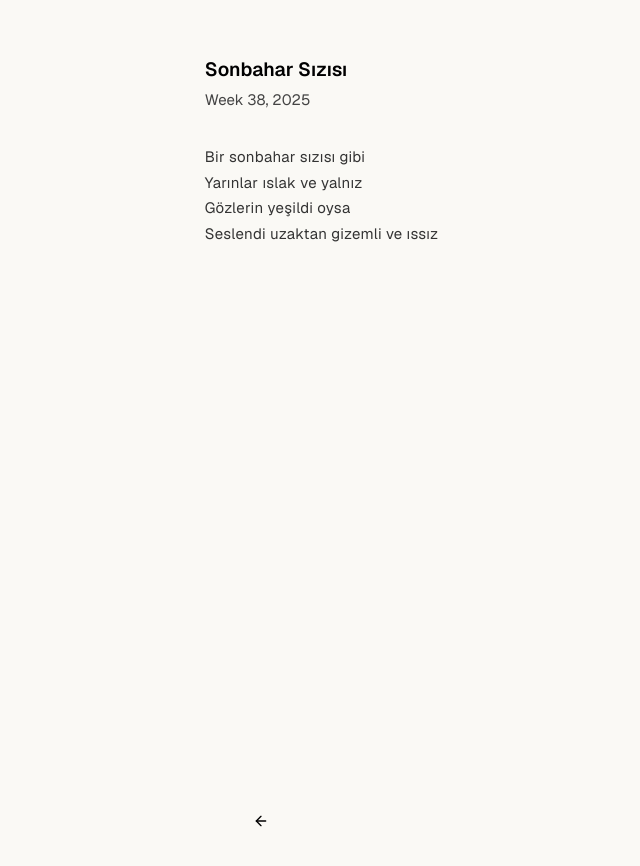
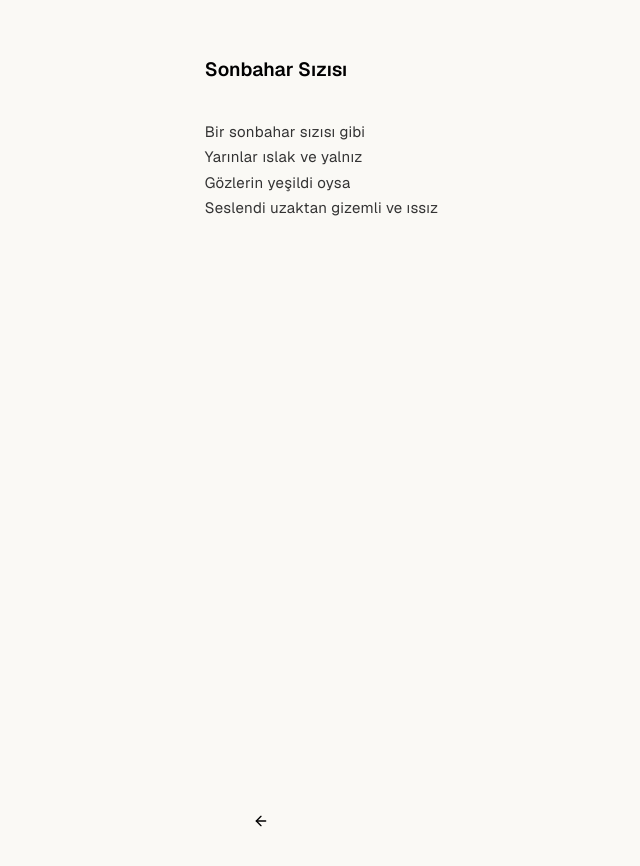
Before and after one commit to hayriartar/hayriartar.github.io, a Jekyll site: the page built from _posts/2025-09-24-sonbahar.md, in a window 1280 px wide. Shown: the top 866 px of the page, without its empty margins (137-777 px from the left). Built offline with Jekyll 4.4.1, drawn with Linux system fonts in a browser that asks for light colours.

Commit message:
Hide post date visibility in custom CSS
Hide post date in the post section.

```diff
--- a/assets/css/custom.css
+++ b/assets/css/custom.css
@@ -129,7 +129,7 @@ main {
 
 .post-heading {  font-family: 'Geist', sans-serif; margin:0;  }
 
-.post-date { font-family: 'Geist', sans-serif; }
+.post-date { display:none; visibility: hidden; font-family: 'Geist', sans-serif; }
 .post-date:hover { color: #1a1a1a; }
 
 .post-only {  }
```
